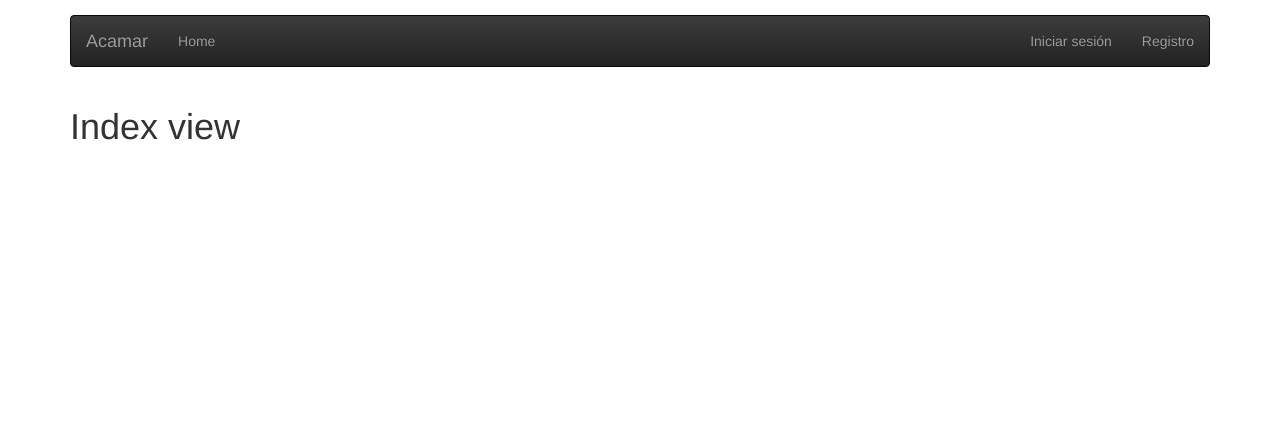
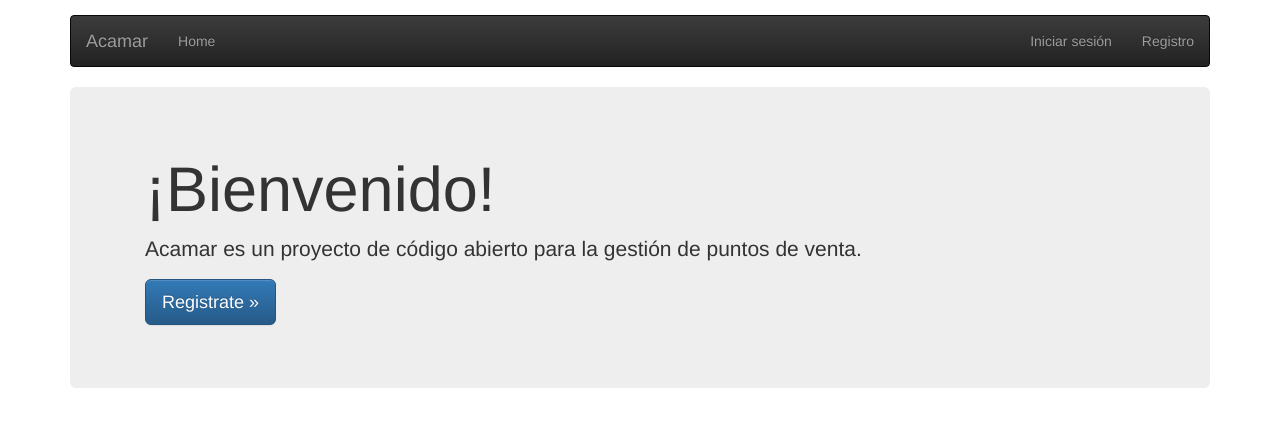
Before and after one commit to roberto-aguilar/acamar, a Django app: page / in a window 1280 px wide. Shown: the top 427 px of the page. Run offline with Django 3.2, Linux system fonts and the light colour scheme; some libraries are stand-ins or nearby versions.

Commit message:
Add jumbotron to index view

```diff
--- a/acamar/common/templates/common/index.html
+++ b/acamar/common/templates/common/index.html
@@ -3,11 +3,13 @@
 {% block content %}
 
 <div class="container">
-    <div class="row">
-        <div class="col-md-6">
-            <h1>Index view</h1>
-        </div><!-- div-col-md -->
-    </div><!-- row -->
+    <div class="jumbotron">
+        <div class="container">
+            <h1>¡Bienvenido!</h1>
+            <p>Acamar es un proyecto de código abierto para la gestión de puntos de venta.</p>
+            <p><a class="btn btn-primary btn-lg" href="#" role="button">Registrate &raquo;</a></p>
+        </div><!-- container -->
+    </div><!-- jumbotron -->
 </div><!-- container -->
 
 {% endblock %}
```
